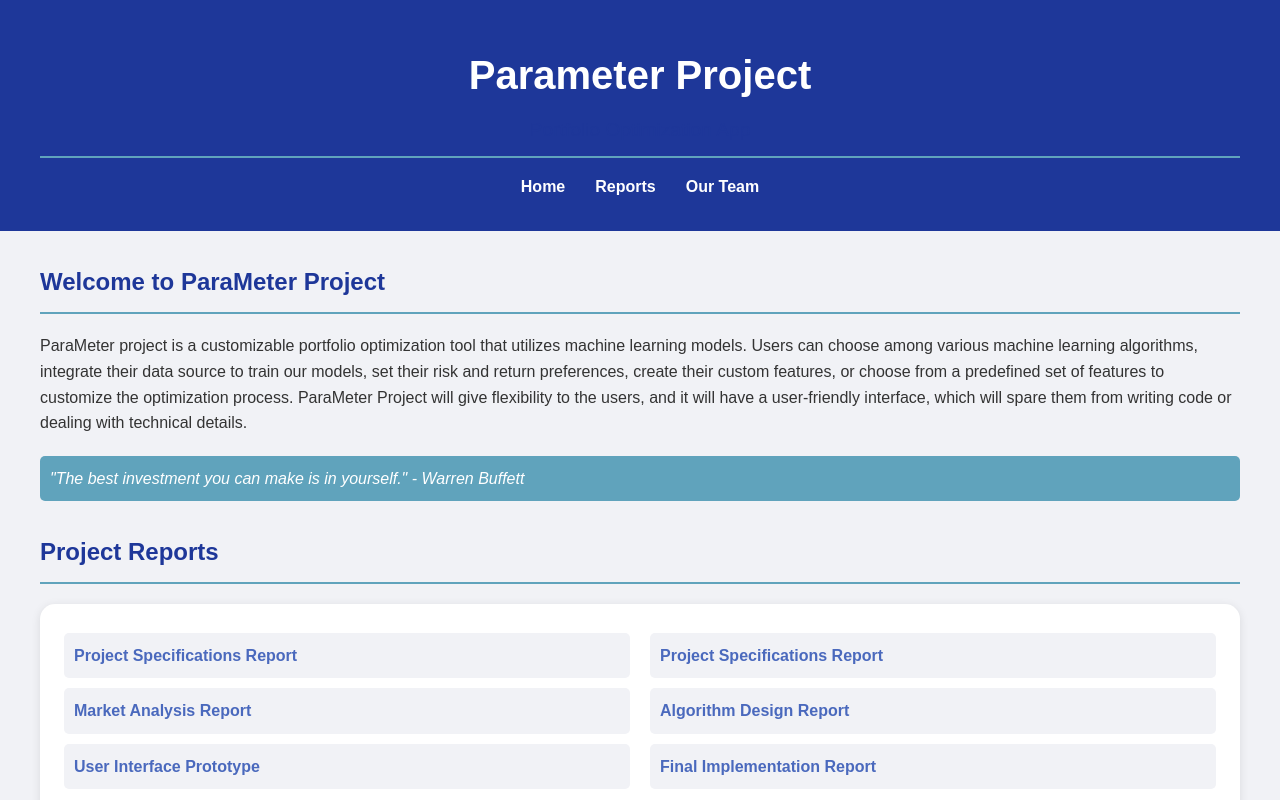
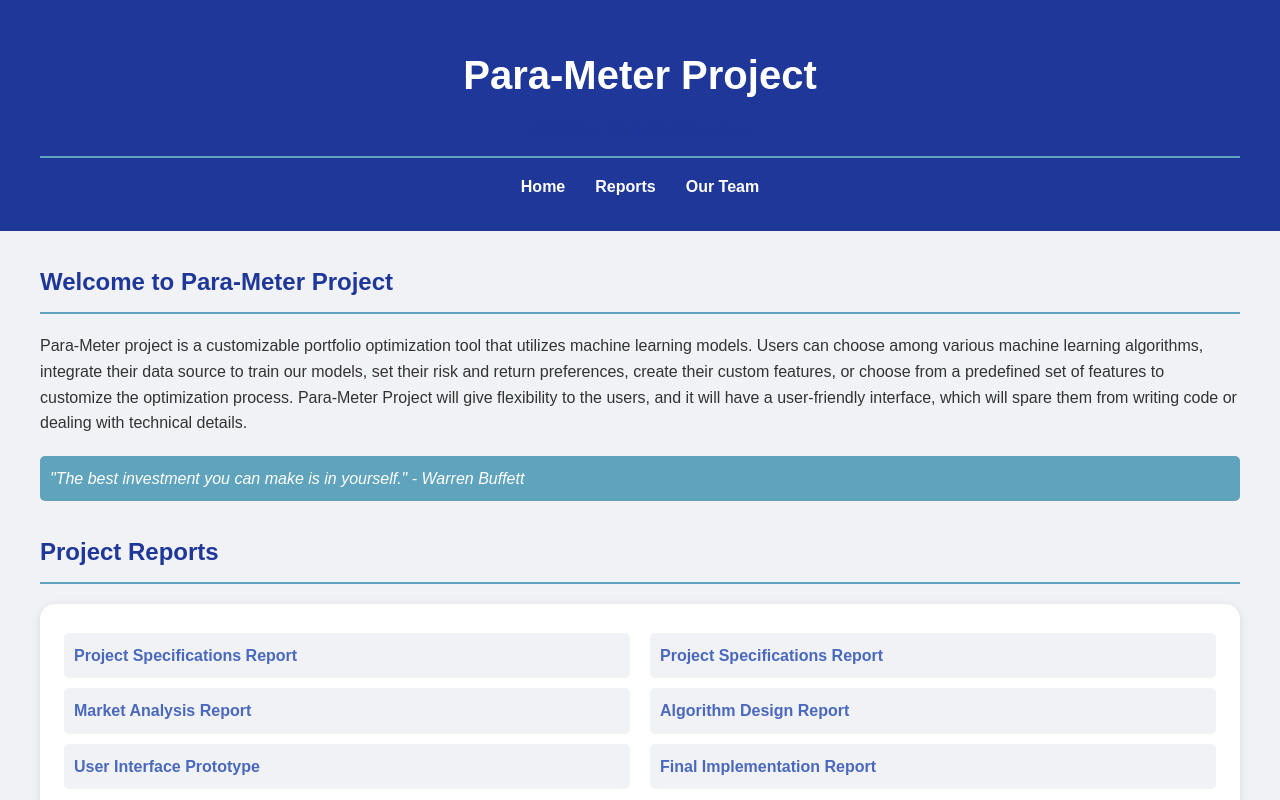
Before and after one commit to Parameter-Project/Parameter-Project.github.io, a plain HTML site: page index.html in a window 1280 px wide. Shown: the top 800 px of the page. Drawn offline with Linux system fonts and the light colour scheme.

Commit message:
fix: Project Name

```diff
--- a/index.html
+++ b/index.html
@@ -3,7 +3,7 @@
 <head>
     <meta charset="UTF-8">
     <meta name="viewport" content="width=device-width, initial-scale=1.0">
-    <title>ParaMeter - Portfolio Optimization App</title>
+    <title>Para-Meter - Portfolio Optimization App</title>
     <style>
         :root {
             --primary-color: #1e3799;
@@ -141,7 +141,7 @@
 <body>
     <header>
         <div class="container">
-            <h1 class="header-title">Parameter Project</h1>
+            <h1 class="header-title">Para-Meter Project</h1>
             <h2 class="header-subtitle">Portfolio Optimization App</h2>
             <nav>
                 <ul>
@@ -155,8 +155,8 @@
 
     <main class="container">
         <section id="home">
-            <h2>Welcome to ParaMeter Project</h2>
-            <p>ParaMeter project is a customizable portfolio optimization tool that utilizes machine learning models. Users can choose among various machine learning algorithms, integrate their data source to train our models, set their risk and return preferences, create their custom features, or choose from a predefined set of features to customize the optimization process. ParaMeter Project will give flexibility to the users, and it will have a user-friendly interface, which will spare them from writing code or dealing with technical details.</p>
+            <h2>Welcome to Para-Meter Project</h2>
+            <p>Para-Meter project is a customizable portfolio optimization tool that utilizes machine learning models. Users can choose among various machine learning algorithms, integrate their data source to train our models, set their risk and return preferences, create their custom features, or choose from a predefined set of features to customize the optimization process. Para-Meter Project will give flexibility to the users, and it will have a user-friendly interface, which will spare them from writing code or dealing with technical details.</p>
             <div class="finance-detail">
                 "The best investment you can make is in yourself." - Warren Buffett
             </div>
```
